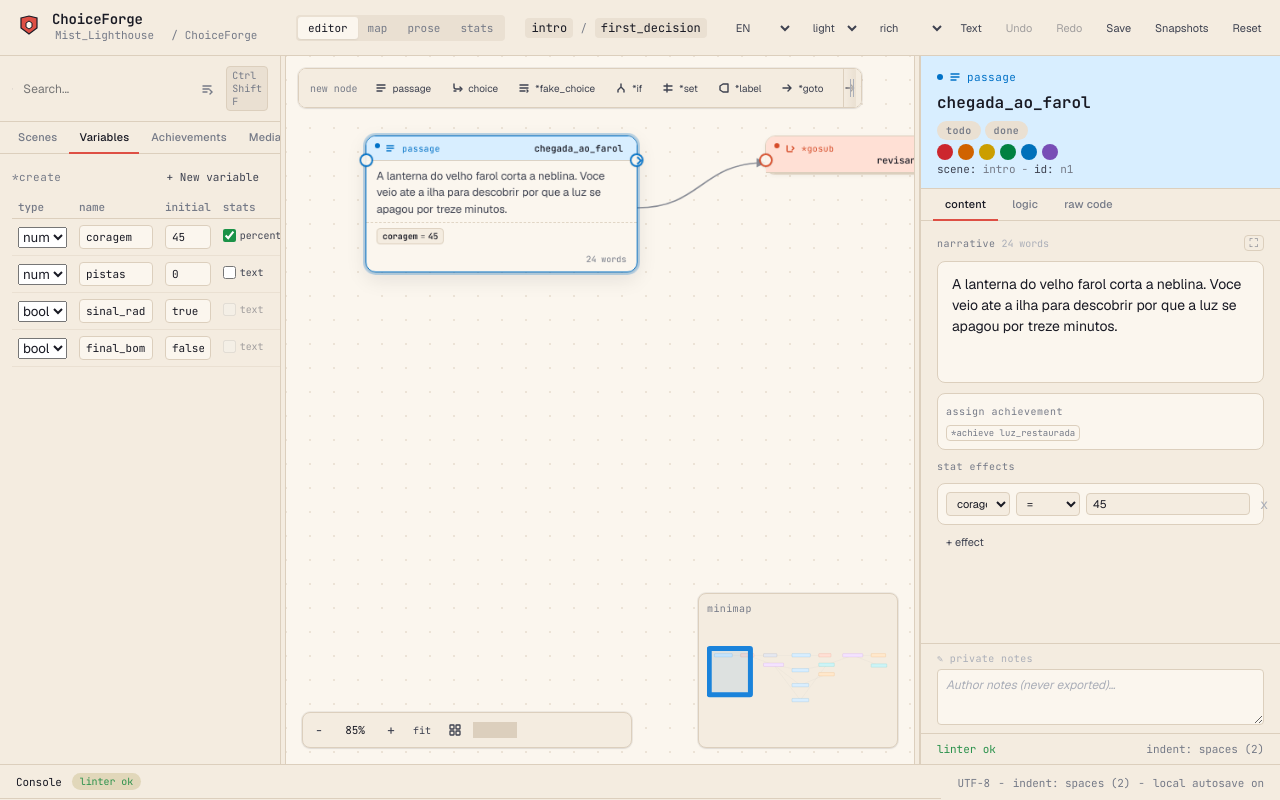
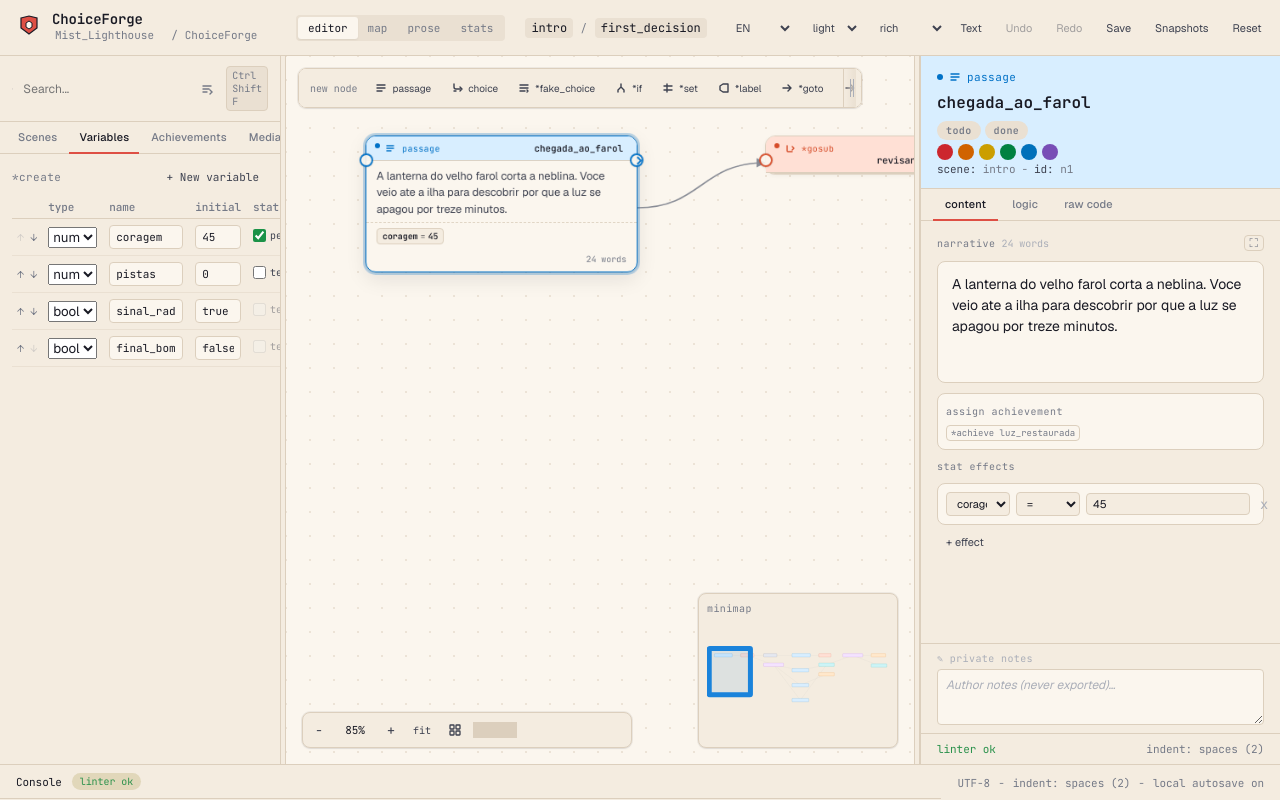
Before and after one commit to viniman27/ChoiceForge, a React (Vite) app: page / in a window 1280 px wide. Both pictures are taken after a click on the button "Variables". Shown: the top 800 px of the page. Built offline with nearby package versions, Linux system fonts and the light colour scheme.

Commit message:
Add variable reordering to the Variables tab
↑/↓ buttons on each variable row let authors reorder their *create
declarations without delete-and-recreate, which matters for grouping
related stats and for controlling their order in the generated startup.txt.

```diff
--- a/src/App.tsx
+++ b/src/App.tsx
@@ -303,6 +303,7 @@ export default function App() {
         onAddVariable={actions.addVariable}
         onUpdateVariable={actions.updateVariable}
         onDeleteVariable={actions.deleteVariable}
+        onMoveVariable={actions.moveVariable}
         onAddAchievement={actions.addAchievement}
         onUpdateAchievement={actions.updateAchievement}
         onDeleteAchievement={actions.deleteAchievement}
--- a/src/components/LeftPanel.tsx
+++ b/src/components/LeftPanel.tsx
@@ -19,6 +19,7 @@ interface LeftPanelProps {
   onAddVariable: () => void;
   onUpdateVariable: (name: string, patch: Partial<VariableSummary>) => void;
   onDeleteVariable: (name: string) => void;
+  onMoveVariable: (name: string, direction: "up" | "down") => void;
   onAddAchievement: () => void;
   onUpdateAchievement: (id: string, patch: Partial<AchievementSummary>) => void;
   onDeleteAchievement: (id: string) => void;
@@ -46,6 +47,7 @@ export function LeftPanel({
   onAddVariable,
   onUpdateVariable,
   onDeleteVariable,
+  onMoveVariable,
   onAddAchievement,
   onUpdateAchievement,
   onDeleteAchievement,
@@ -197,7 +199,7 @@ export function LeftPanel({
             onDeleteScene={onDeleteScene}
           />
         )}
-        {!search.trim() && activeTab === "variables" && <VariablesList data={data} labels={labels} onAddVariable={onAddVariable} onUpdateVariable={onUpdateVariable} onDeleteVariable={onDeleteVariable} onNavigateToNode={onNavigateToNode} />}
+        {!search.trim() && activeTab === "variables" && <VariablesList data={data} labels={labels} onAddVariable={onAddVariable} onUpdateVariable={onUpdateVariable} onDeleteVariable={onDeleteVariable} onMoveVariable={onMoveVariable} onNavigateToNode={onNavigateToNode} />}
         {!search.trim() && activeTab === "achievements" && (
           <AchievementsList
             data={data}
@@ -504,6 +506,7 @@ function VariablesList({
   onAddVariable,
   onUpdateVariable,
   onDeleteVariable,
+  onMoveVariable,
   onNavigateToNode,
 }: {
   data: ChoiceForgeProject;
@@ -511,6 +514,7 @@ function VariablesList({
   onAddVariable: () => void;
   onUpdateVariable: (name: string, patch: Partial<VariableSummary>) => void;
   onDeleteVariable: (name: string) => void;
+  onMoveVariable: (name: string, direction: "up" | "down") => void;
   onNavigateToNode?: (sceneName: string, nodeId: string) => void;
 }) {
   const variableUses = useMemo(() => computeVariableUses(data), [data]);
@@ -521,15 +525,21 @@ function VariablesList({
     <div className="vars-list">
       <div className="section-title"><span>*create</span><button className="ghost-btn" onClick={onAddVariable}>+ {labels.addVar}</button></div>
       <table className="vars-table">
-        <thead><tr><th>type</th><th>name</th><th>initial</th><th>stats</th><th>desc</th><th>uses</th><th></th></tr></thead>
+        <thead><tr><th></th><th>type</th><th>name</th><th>initial</th><th>stats</th><th>desc</th><th>uses</th><th></th></tr></thead>
         <tbody>
-          {data.variables.map((variable) => {
+          {data.variables.map((variable, index) => {
             const uses = variableUses.get(variable.name) ?? 0;
             const locs = variableLocations.get(variable.name) ?? [];
             const isExpanded = expandedVar === variable.name;
+            const isFirst = index === 0;
+            const isLast = index === data.variables.length - 1;
             return (
               <>
                 <tr key={variable.name}>
+                  <td className="var-move-cell">
+                    <button className="var-move-btn" disabled={isFirst} onClick={() => onMoveVariable(variable.name, "up")} title="Move up">↑</button>
+                    <button className="var-move-btn" disabled={isLast} onClick={() => onMoveVariable(variable.name, "down")} title="Move down">↓</button>
+                  </td>
                   <td>
                     <select value={variable.type} onChange={(event) => onUpdateVariable(variable.name, { type: event.target.value as VariableSummary["type"], fairmath: event.target.value === "number" ? variable.fairmath : false })}>
                       <option value="number">num</option>
@@ -564,7 +574,7 @@ function VariablesList({
                 </tr>
                 {isExpanded && locs.length > 0 && (
                   <tr key={`${variable.name}-locs`} className="var-locs-row">
-                    <td colSpan={7}>
+                    <td colSpan={8}>
                       <VarLocationList locs={locs} onNavigate={onNavigateToNode} />
                     </td>
                   </tr>
--- a/src/state/projectStore.ts
+++ b/src/state/projectStore.ts
@@ -90,6 +90,7 @@ export interface ProjectActions {
   addVariable: () => void;
   updateVariable: (name: string, patch: Partial<VariableSummary>) => void;
   deleteVariable: (name: string) => void;
+  moveVariable: (name: string, direction: "up" | "down") => void;
   addAchievement: () => void;
   updateAchievement: (id: string, patch: Partial<AchievementSummary>) => void;
   deleteAchievement: (id: string) => void;
@@ -654,6 +655,18 @@ export function useProjectStore() {
           nodes: activeGraph?.nodes ?? saved.nodes.map((node) => removeNodeVariable(node, name, inputFallback)),
           edges: activeGraph?.edges ?? saved.edges,
         })));
+      });
+    },
+    moveVariable: (name, direction) => {
+      setTrackedProjectState((current) => {
+        const saved = commitProject(current);
+        const vars = saved.variables;
+        const idx = vars.findIndex((v) => v.name === name);
+        const targetIdx = direction === "up" ? idx - 1 : idx + 1;
+        if (idx < 0 || targetIdx < 0 || targetIdx >= vars.length) return current;
+        const reordered = [...vars];
+        [reordered[idx], reordered[targetIdx]] = [reordered[targetIdx], reordered[idx]];
+        return commitProject(clearStartupSource({ ...saved, variables: reordered }));
       });
     },
     addAchievement: () => {
--- a/styles.css
+++ b/styles.css
@@ -577,6 +577,10 @@ input, select, textarea { font-family: inherit; color: inherit; }
 }
 .var-edit.small { min-width: 42px; }
 .var-edit.desc { font-family: var(--ff-ui); min-width: 90px; }
+.var-move-cell { padding: 0 2px !important; white-space: nowrap; }
+.var-move-btn { background: none; border: none; cursor: pointer; color: var(--ink-mute); padding: 1px 3px; font-size: 10px; line-height: 1; border-radius: 2px; }
+.var-move-btn:hover:not(:disabled) { background: var(--paper-3); color: var(--ink); }
+.var-move-btn:disabled { opacity: 0.25; cursor: default; }
 .var-uses-btn {
   display: inline-block;
   min-width: 22px;
```
Also changed, not shown: 1 other file (tests, documents, lock files or other folders).
